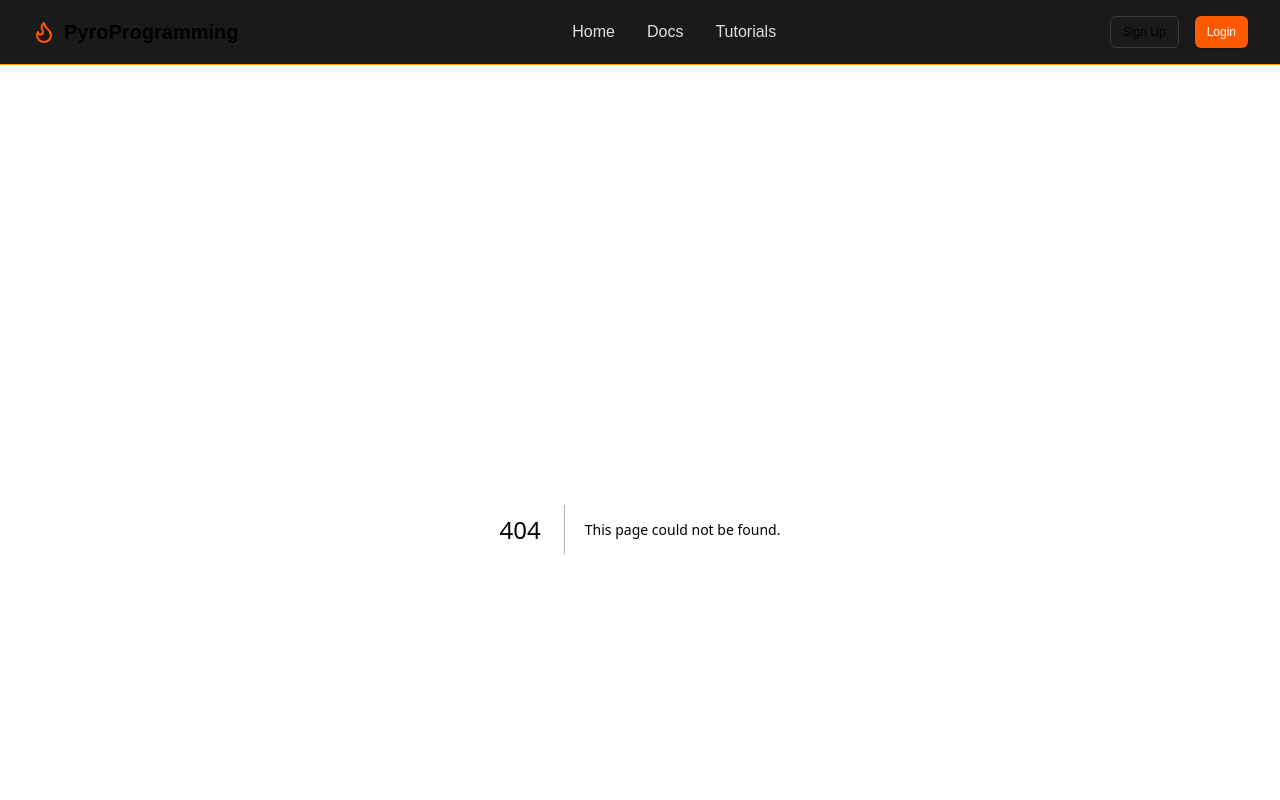
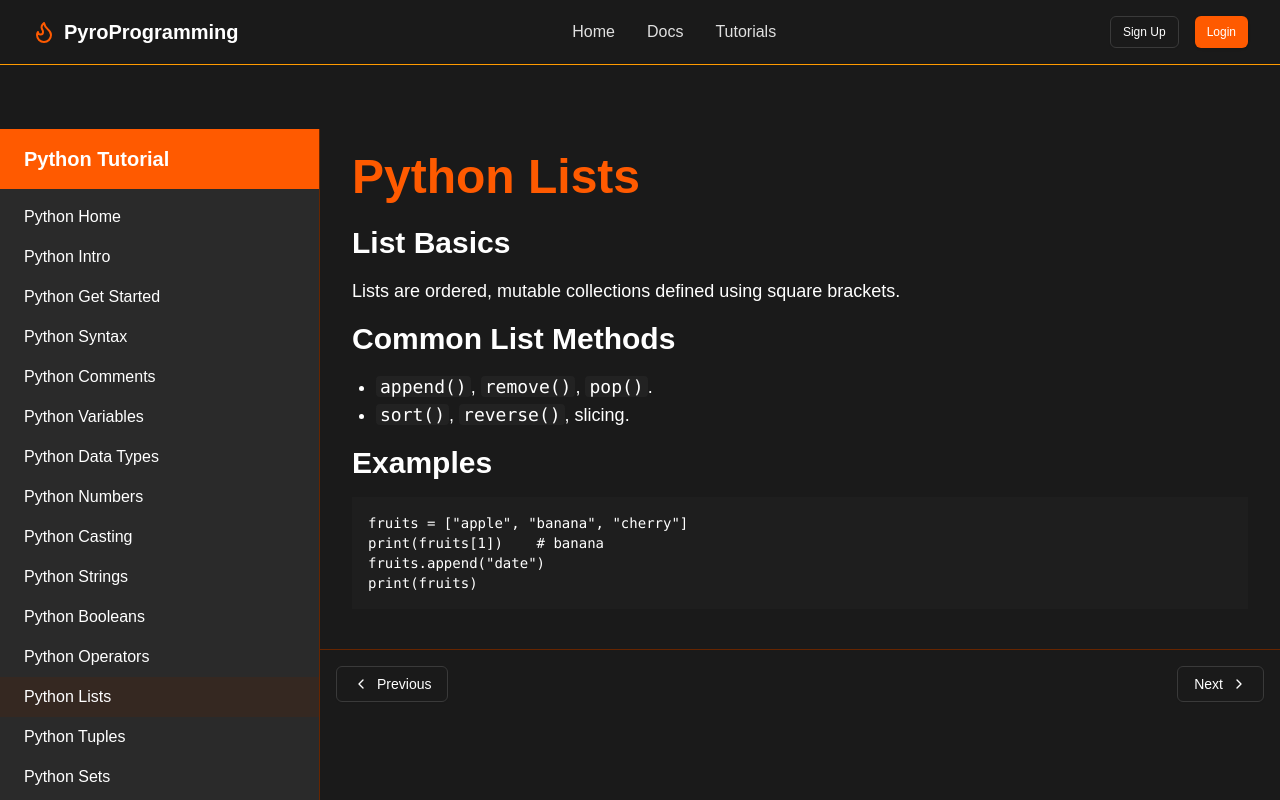
Before and after one commit to 321EZ123/PyroProgramming, a Next.js app: page /tutorials/python/lists in a window 1280 px wide. Before the commit this address had no page. Shown: the top 800 px of the page. Built offline with nearby package versions, Linux system fonts and the light colour scheme.

Commit message:
Create page.tsx

```diff
--- /dev/null
+++ b/src/app/tutorials/python/lists/page.tsx
@@ -0,0 +1,30 @@
+"use client";
+
+export default function Page() {
+  return (
+    <div className="max-w-4xl mx-auto">
+      <h1 className="text-5xl font-bold mb-6 text-primary">Python Lists</h1>
+      <h2 className="text-3xl font-semibold mb-4">List Basics</h2>
+      <p className="text-lg mb-4">Lists are ordered, mutable collections defined using square brackets.</p>
+      <h2 className="text-3xl font-semibold mb-4">Common List Methods</h2>
+      <ul className="list-disc pl-6 mb-4 text-lg">
+        <li>
+          <code className="bg-card/50 px-1 rounded">append()</code>,{" "}
+          <code className="bg-card/50 px-1 rounded">remove()</code>,{" "}
+          <code className="bg-card/50 px-1 rounded">pop()</code>.
+        </li>
+        <li>
+          <code className="bg-card/50 px-1 rounded">sort()</code>,{" "}
+          <code className="bg-card/50 px-1 rounded">reverse()</code>, slicing.
+        </li>
+      </ul>
+      <h2 className="text-3xl font-semibold mb-4">Examples</h2>
+      <pre className="bg-[#1E1E1E] p-4 text-white font-mono text-sm mb-4">
+        <code>{`fruits = ["apple", "banana", "cherry"]
+print(fruits[1])    # banana
+fruits.append("date")
+print(fruits)`}</code>
+      </pre>
+    </div>
+  );
+}
```
